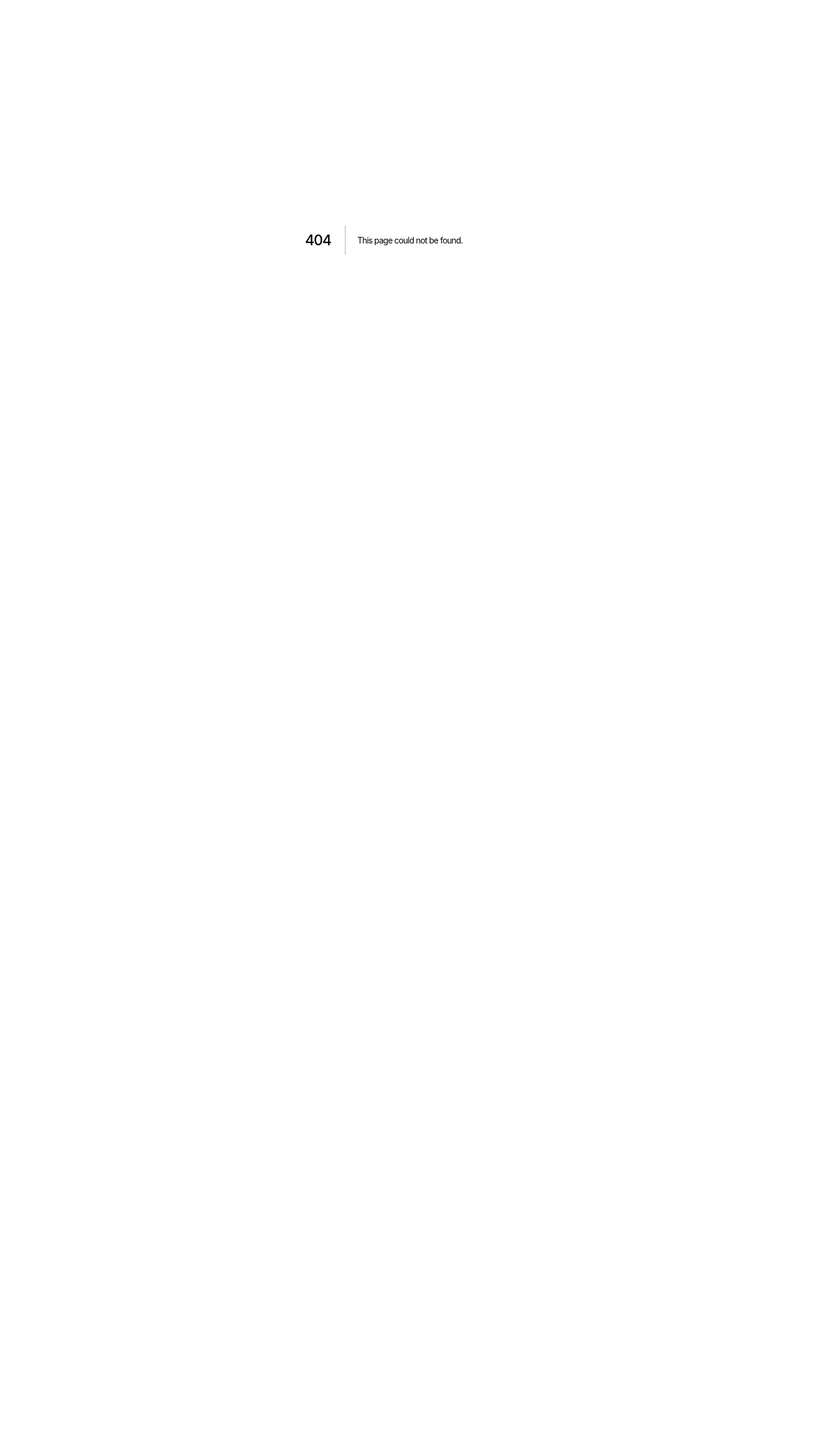
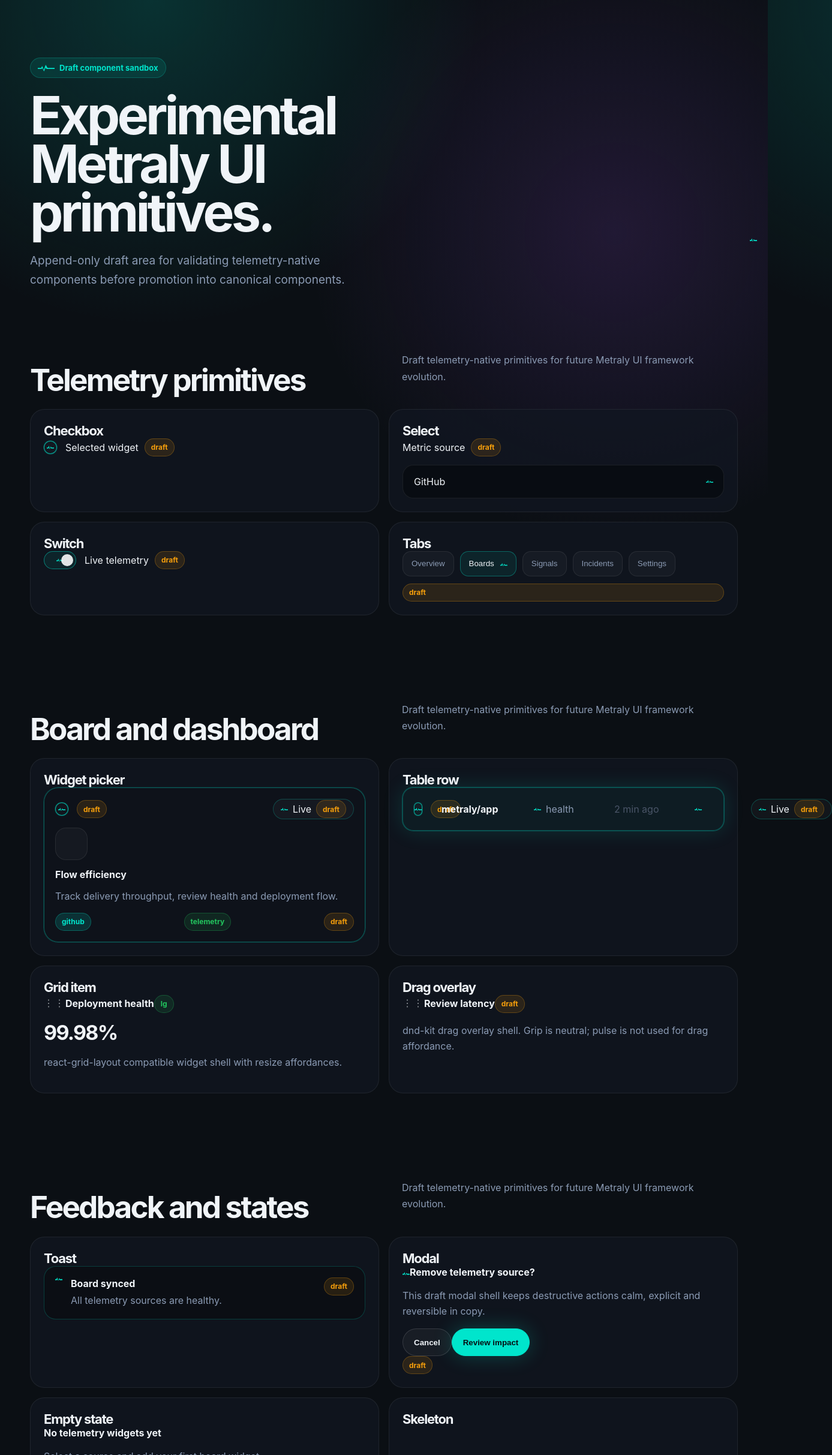
Before and after one commit to getmetraly/brandbook, a Next.js app in the folder site/: page /draft in a window 1280 px wide. Before the commit this address had no page. Shown: the top 2426 px of the page at 60% size, 1387 px wide, since content can reach past the window. Before the commit the page ends 800 px from the top, so only its background shows below. Built offline with nearby package versions, Linux system fonts and the light colour scheme.

Commit message:
feat(draft): create dedicated draft component sandbox page

```diff
--- /dev/null
+++ b/site/app/draft/page.tsx
@@ -0,0 +1,78 @@
+import TelemetryCheckboxDraft from "../components/draft/TelemetryCheckboxDraft";
+import TelemetrySelectDraft from "../components/draft/TelemetrySelectDraft";
+import TelemetrySwitchDraft from "../components/draft/TelemetrySwitchDraft";
+import TelemetryTabsDraft from "../components/draft/TelemetryTabsDraft";
+import WidgetPickerCardDraft from "../components/draft/WidgetPickerCardDraft";
+import TelemetryTableRowDraft from "../components/draft/TelemetryTableRowDraft";
+import TelemetryToastDraft from "../components/draft/TelemetryToastDraft";
+import TelemetryDrawerDraft from "../components/draft/TelemetryDrawerDraft";
+import TelemetryModalDraft from "../components/draft/TelemetryModalDraft";
+import TelemetrySkeletonDraft from "../components/draft/TelemetrySkeletonDraft";
+import RechartsTelemetryCardDraft from "../components/draft/RechartsTelemetryCardDraft";
+import TelemetryDragOverlayDraft from "../components/draft/TelemetryDragOverlayDraft";
+import TelemetryGridItemDraft from "../components/draft/TelemetryGridItemDraft";
+import TelemetryEmptyStateDraft from "../components/draft/TelemetryEmptyStateDraft";
+
+function DraftSection({ title, children }: { title: string; children: React.ReactNode }) {
+  return (
+    <section className="section">
+      <div className="section-head">
+        <h2>{title}</h2>
+        <p>Draft telemetry-native primitives for future Metraly UI framework evolution.</p>
+      </div>
+      {children}
+    </section>
+  );
+}
+
+export default function DraftPage() {
+  return (
+    <main>
+      <section className="shell hero component-hero">
+        <div>
+          <div className="eyebrow"><span className="metraly-pulse-marker" />Draft component sandbox</div>
+          <h1>Experimental Metraly UI primitives.</h1>
+          <p className="lead">
+            Append-only draft area for validating telemetry-native components before promotion into canonical components.
+          </p>
+        </div>
+      </section>
+
+      <div className="shell">
+        <DraftSection title="Telemetry primitives">
+          <div className="component-grid">
+            <div className="component-card"><h3>Checkbox</h3><TelemetryCheckboxDraft checked label="Selected widget" /></div>
+            <div className="component-card"><h3>Select</h3><TelemetrySelectDraft /></div>
+            <div className="component-card"><h3>Switch</h3><TelemetrySwitchDraft /></div>
+            <div className="component-card"><h3>Tabs</h3><TelemetryTabsDraft /></div>
+          </div>
+        </DraftSection>
+
+        <DraftSection title="Board and dashboard">
+          <div className="component-grid">
+            <div className="component-card"><h3>Widget picker</h3><WidgetPickerCardDraft /></div>
+            <div className="component-card"><h3>Table row</h3><TelemetryTableRowDraft /></div>
+            <div className="component-card"><h3>Grid item</h3><TelemetryGridItemDraft /></div>
+            <div className="component-card"><h3>Drag overlay</h3><TelemetryDragOverlayDraft /></div>
+          </div>
+        </DraftSection>
+
+        <DraftSection title="Feedback and states">
+          <div className="component-grid">
+            <div className="component-card"><h3>Toast</h3><TelemetryToastDraft /></div>
+            <div className="component-card"><h3>Modal</h3><TelemetryModalDraft /></div>
+            <div className="component-card"><h3>Empty state</h3><TelemetryEmptyStateDraft /></div>
+            <div className="component-card"><h3>Skeleton</h3><TelemetrySkeletonDraft /></div>
+          </div>
+        </DraftSection>
+
+        <DraftSection title="Drawers and charts">
+          <div className="component-grid">
+            <div className="component-card"><h3>Drawer</h3><TelemetryDrawerDraft /></div>
+            <div className="component-card"><h3>Recharts wrapper</h3><RechartsTelemetryCardDraft /></div>
+          </div>
+        </DraftSection>
+      </div>
+    </main>
+  );
+}
```
